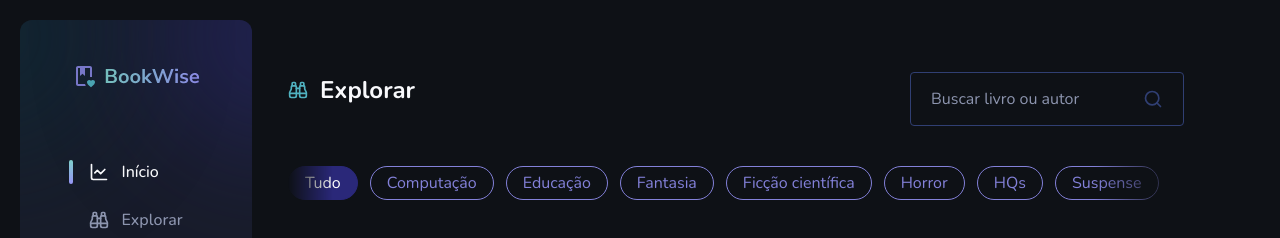
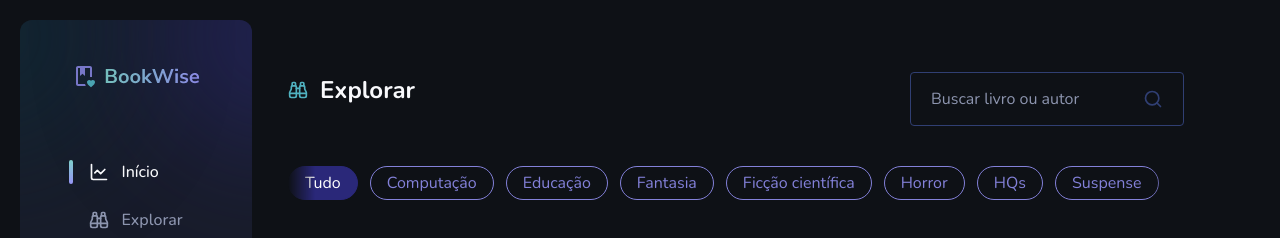
Before and after one commit to duhnunes/BookWise, a Next.js app: page /explore in a window 1280 px wide. Shown: the top 238 px of the page. Built offline with nearby package versions, Linux system fonts and the light colour scheme.

Commit message:
Change: Size mask from Tags place

```diff
--- a/src/app/globals.css
+++ b/src/app/globals.css
@@ -26,8 +26,8 @@
 
 @layer components {
   .horizontal-mask {
-    -webkit-mask: linear-gradient(90deg, transparent, white 5%, white 90%, transparent);
-    mask: linear-gradient(90deg, transparent, white 5%, white 90%, transparent);
+    -webkit-mask: linear-gradient(90deg, transparent, white 3%, white 96%, transparent);
+    mask: linear-gradient(90deg, transparent, white 3%, white 96%, transparent);
   }
 }
 
```
